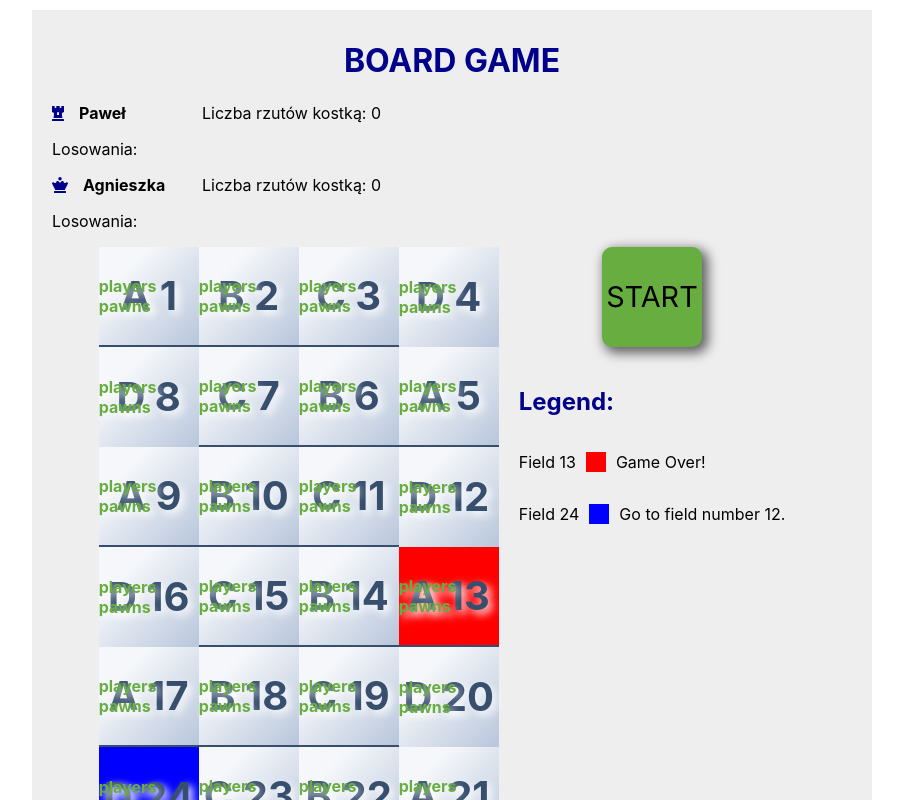
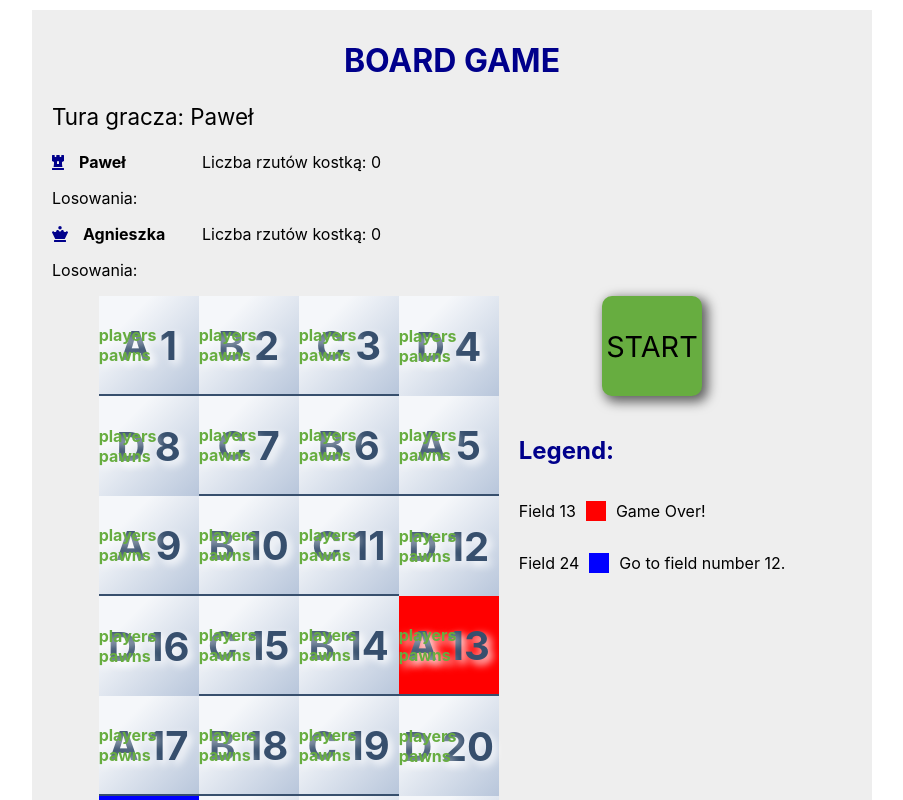
Before and after one commit to kawalec/Boardgame, a React (Create React App) app: page / in a window 1280 px wide. Shown: the top 800 px of the page, without its empty margins (188-1091 px from the left). Built offline with nearby package versions, Linux system fonts and the light colour scheme.

Commit message:
Added players data update

```diff
--- a/src/App.js
+++ b/src/App.js
@@ -69,13 +69,6 @@ class App extends Component {
     ],
   };
 
-  handleRollDice = () => {
-    const index = Math.floor(Math.random() * this.state.dice.length);
-    this.setState({
-      rolledDice: this.state.dice[index],
-    });
-  };
-
   paintingSpecialFields = () => {
     const node = document.querySelectorAll(".field");
     const arr = Array.from(node);
@@ -88,9 +81,53 @@ class App extends Component {
     });
   };
 
+  getActivePlayer = () => {
+    const playerIndex = this.state.players.findIndex(
+      (player) => player.activeTurn
+    );
+    return playerIndex;
+  };
+
+  setNewActivePlayer = (playerIndex) => {
+    let players = [...this.state.players];
+    players.map((players) => {
+      players.activeTurn = !players.activeTurn;
+    });
+  };
+
+  addDiceFieldsToPlayers = (playerIndex, dice) => {
+    const players = [...this.state.players];
+    players[playerIndex].diceRollsFields.push(dice);
+  };
+
+  calcSumDiceRollsToPlayers = (playerIndex) => {
+    const players = [...this.state.players];
+    players[playerIndex].diceRollsSum++;
+  };
+
+  getActivePlayerField = (playerIndex) => {
+    const field = this.state.players[playerIndex].activeFieldId;
+    return field;
+  };
+
+  handleRollDice = () => {
+    const index = Math.floor(Math.random() * this.state.dice.length);
+    this.setState({
+      rolledDice: this.state.dice[index],
+    });
+
+    const activePlayerIndex = this.getActivePlayer();
+    const dice = this.state.dice[index];
+    this.setNewActivePlayer(activePlayerIndex);
+    this.addDiceFieldsToPlayers(activePlayerIndex, dice);
+    this.calcSumDiceRollsToPlayers(activePlayerIndex);
+  };
+
   componentDidMount() {
     this.paintingSpecialFields();
   }
+
+  componentDidUpdate() {}
 
   render() {
     return (
--- a/src/components/Panel/Panel.js
+++ b/src/components/Panel/Panel.js
@@ -1,6 +1,6 @@
 import "./Panel.sass";
-
 const Panel = ({ players, winner }) => {
+  const playerTurn = players.find((player) => player.activeTurn);
   const score = players.map((player) => (
     <li key={player.id}>
       <p>
@@ -52,7 +52,9 @@ const Panel = ({ players, winner }) => {
     <div className="panel">
       <h1 className="panel__title">Board Game</h1>
       <p className="panel__active-player">
-        {winner === null ? null : `Wygrał gracz: ${winner.name}`}
+        {winner === null
+          ? `Tura gracza: ${playerTurn.name}`
+          : `Wygrał gracz: ${winner.name}`}
       </p>
       <ul className="panel__players">{winner === null ? score : winInfo}</ul>
     </div>
```
